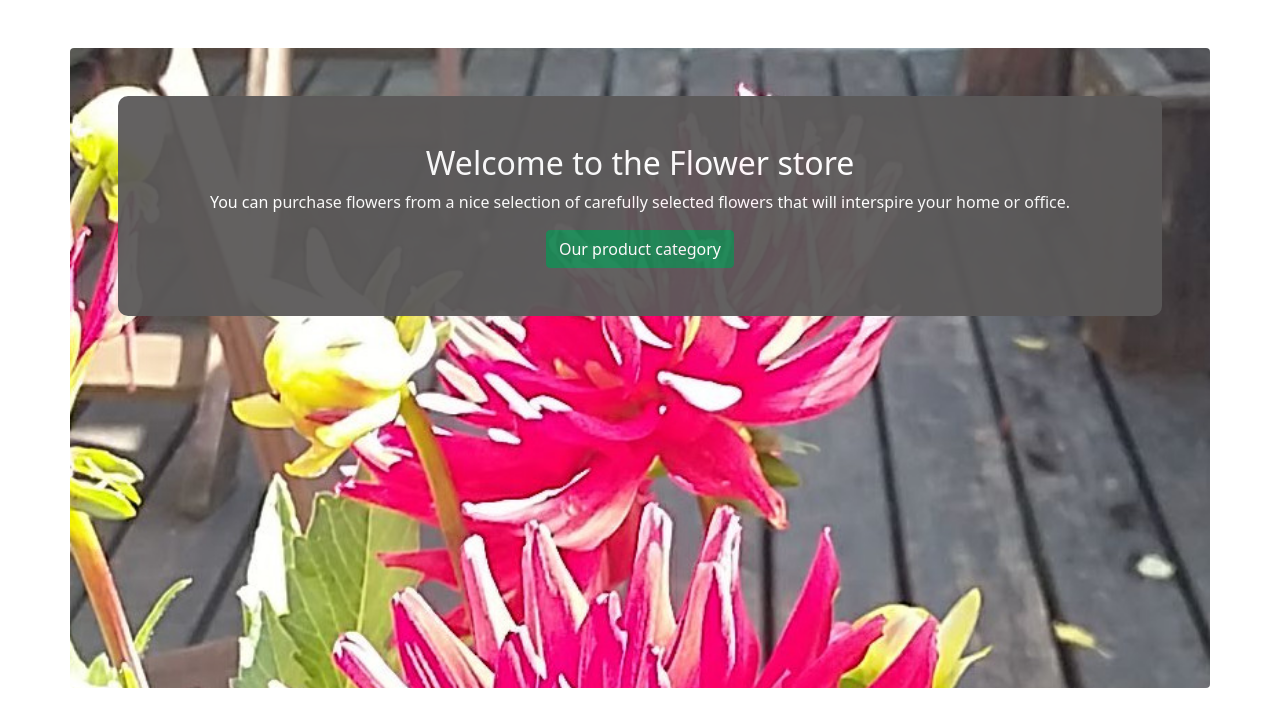
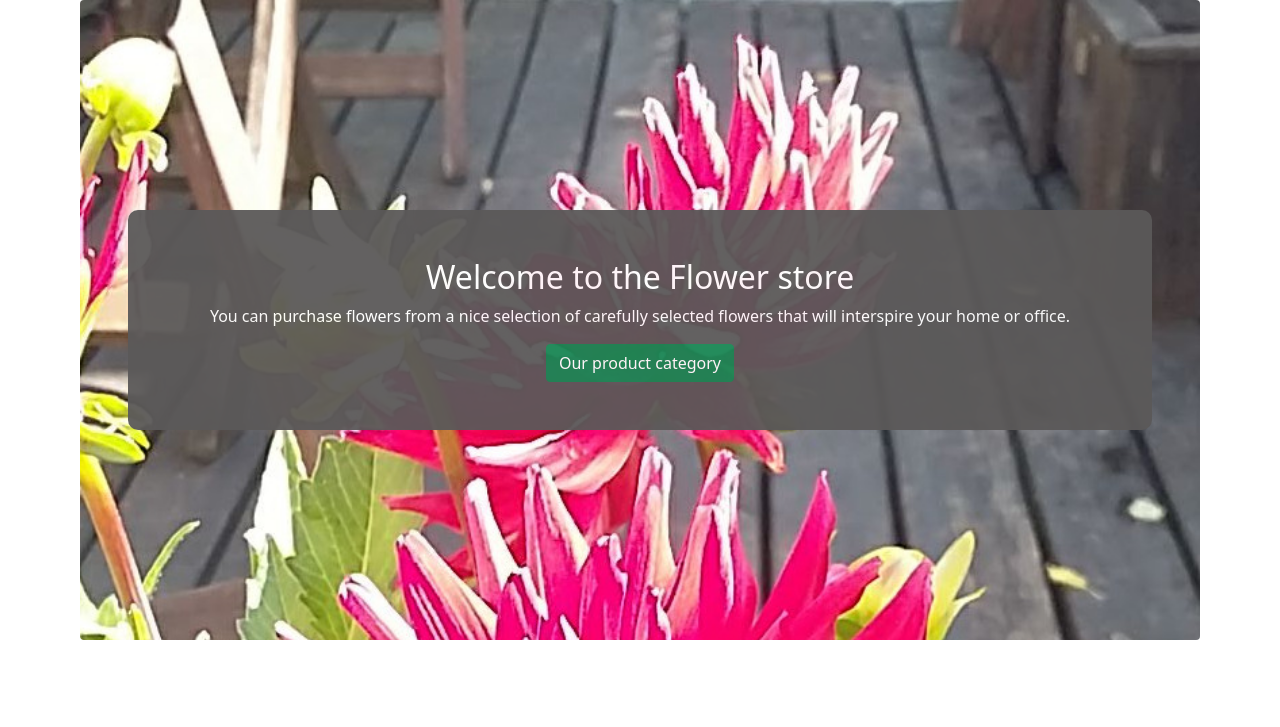
Before and after one commit to Petrimus/tsoha_flower_store, a Flask app: page /main_page in a window 1280 px wide. Shown: the part 56-783 px from the top of the page. Run offline with Flask 2, Linux system fonts and the light colour scheme.

Commit message:
centered text div in main page

```diff
--- a/flower_store/main/templates/main/main_page.html
+++ b/flower_store/main/templates/main/main_page.html
@@ -3,12 +3,15 @@
 {% block content %}
 
 <div
-  class="container mt-5"
-  style="text-align: center; padding: 0; border-radius: 20px"
+  class="container"
+  style="display: flex; justify-content: center; align-items: center"
 >
   <div
     class="bg-image p-5 text-center shadow-1-strong rounded mb-5 text-white"
     style="
+      display: flex;
+      justify-content: center;
+      align-items: center;
       background-image: url('/static/images/daalia.jpg');
       height: 80vh;
       background-repeat: no-repeat;
@@ -19,10 +22,10 @@
     <div
       class="py-5"
       style="
+        width: 80vw;
         background-color: #5b5959;
         border-radius: 10px;
         opacity: 0.95;
-        width: 100%;
       "
     >
       <h2>Welcome to the Flower store</h2>
```
